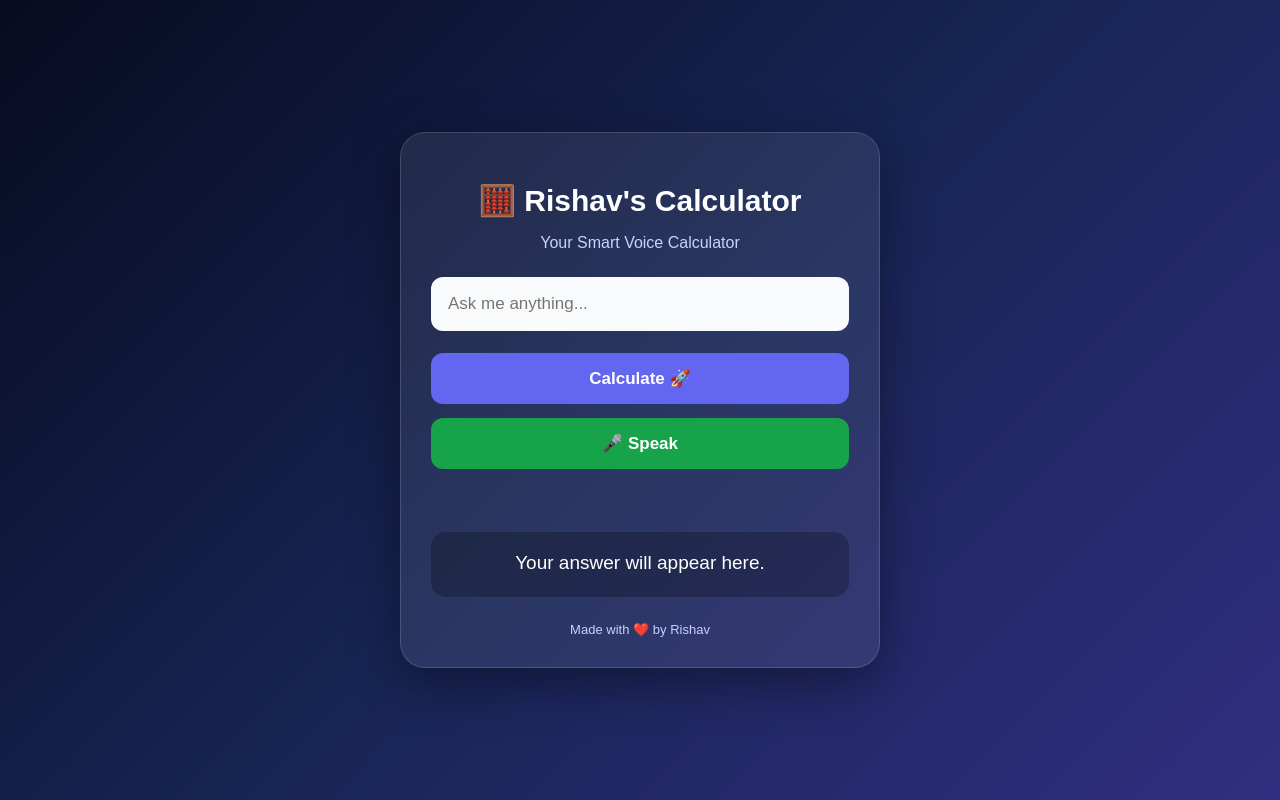
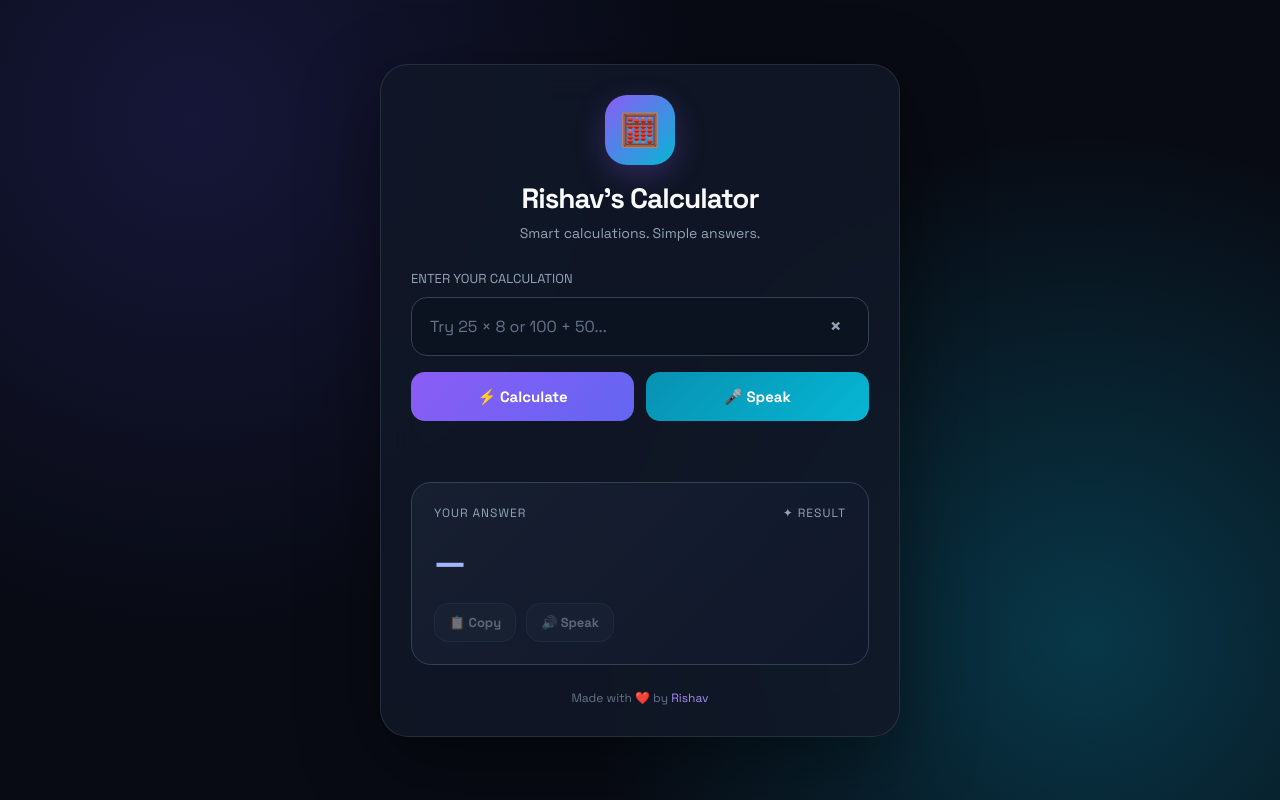
Before and after one commit to mecharena6909-cmd/voicecalculator, a Flask app: page / in a window 1280 px wide. Run offline with Flask 3, Linux system fonts and the light colour scheme.

Commit message:
Update index.html

```diff
--- a/voicecalculator/templates/index.html
+++ b/voicecalculator/templates/index.html
@@ -5,29 +5,38 @@
 <meta charset="UTF-8">
 <meta name="viewport" content="width=device-width, initial-scale=1.0">
 
-    <!-- Google Search Console Verification -->
-    <meta name="google-site-verification"
-          content="ugNqtReIBORWjvmHZWHtdlhS_gTzaQPPcT1lYxbKif4" />
+<meta name="google-site-verification" content="ugNqtReIBORWjvmHZWHtdlhS_gTzaQPPcT1lYxbKif4">
 
 <title>Rishav's Calculator</title>
+<meta name="description" content="Rishav's Calculator - A smart voice and scientific calculator.">
 
-    <meta name="description"
-          content="Rishav's Calculator is a smart voice-controlled calculator. Ask mathematical questions and get instant answers.">
-
-    <meta name="keywords"
-          content="Rishav Calculator, Voice Calculator, Online Calculator, Smart Calculator">
+<link rel="preconnect" href="https://fonts.googleapis.com">
+<link rel="preconnect" href="https://fonts.gstatic.com" crossorigin>
+<link href="https://fonts.googleapis.com/css2?family=Space+Grotesk:wght@400;500;600;700&display=swap" rel="stylesheet">
 
 <style>
 * {
     box-sizing: border-box;
 }
 
+:root {
+    --bg: #080b14;
+    --panel: #111827;
+    --text: #f8fafc;
+    --muted: #94a3b8;
+    --accent: #8b5cf6;
+    --accent2: #06b6d4;
+}
+
 body {
     margin: 0;
     min-height: 100vh;
-            font-family: Arial, sans-serif;
-            background: linear-gradient(135deg, #080b20, #172554, #312e81);
-            color: white;
+    font-family: 'Space Grotesk', sans-serif;
+    background:
+        radial-gradient(circle at 15% 15%, #312e8155, transparent 40%),
+        radial-gradient(circle at 85% 80%, #0891b255, transparent 40%),
+        var(--bg);
+    color: var(--text);
     display: flex;
     justify-content: center;
     align-items: center;
@@ -36,84 +45,222 @@
 
 .calculator {
     width: 100%;
-            max-width: 480px;
-            background: rgba(255,255,255,0.08);
+    max-width: 520px;
+    background: rgba(17, 24, 39, 0.85);
+    border: 1px solid rgba(255,255,255,0.1);
+    border-radius: 28px;
     padding: 30px;
-            border-radius: 25px;
-            border: 1px solid rgba(255,255,255,0.15);
-            box-shadow: 0 15px 50px rgba(0,0,0,0.4);
+    box-shadow: 0 25px 80px rgba(0,0,0,0.45);
+    backdrop-filter: blur(20px);
+}
+
+.top {
     text-align: center;
+    margin-bottom: 28px;
+}
+
+.logo {
+    width: 70px;
+    height: 70px;
+    display: flex;
+    justify-content: center;
+    align-items: center;
+    margin: 0 auto 15px;
+    border-radius: 22px;
+    background: linear-gradient(135deg, #8b5cf6, #06b6d4);
+    font-size: 32px;
+    box-shadow: 0 10px 30px #8b5cf644;
 }
 
 h1 {
-            font-size: 30px;
-            margin-bottom: 8px;
+    font-size: 28px;
+    margin: 0;
+    letter-spacing: -1px;
 }
 
 .subtitle {
-            color: #c7d2fe;
-            margin-bottom: 25px;
+    color: var(--muted);
+    font-size: 14px;
+    margin-top: 8px;
+}
+
+.label {
+    font-size: 13px;
+    color: var(--muted);
+    display: block;
+    text-align: left;
+    margin-bottom: 10px;
+}
+
+.input-wrap {
+    position: relative;
 }
 
 input {
     width: 100%;
-            padding: 17px;
+    padding: 18px;
+    padding-right: 50px;
+    border: 1px solid #334155;
+    border-radius: 16px;
+    outline: none;
+    font-family: inherit;
+    font-size: 16px;
+    color: white;
+    background: #0b1220;
+    transition: 0.2s;
+}
+
+input:focus {
+    border-color: var(--accent);
+    box-shadow: 0 0 0 3px #8b5cf622;
+}
+
+input::placeholder {
+    color: #64748b;
+}
+
+.clear {
+    position: absolute;
+    right: 12px;
+    top: 50%;
+    transform: translateY(-50%);
+    background: none;
     border: none;
-            outline: none;
-            border-radius: 12px;
-            font-size: 17px;
-            margin-bottom: 15px;
-            background: #f8fafc;
-            color: #111827;
+    color: #94a3b8;
+    cursor: pointer;
+    font-size: 20px;
+}
+
+.buttons {
+    display: grid;
+    grid-template-columns: 1fr 1fr;
+    gap: 12px;
+    margin-top: 16px;
 }
 
 button {
-            width: 100%;
+    border: none;
+    border-radius: 14px;
     padding: 15px;
-            margin: 7px 0;
-            border: none;
-            border-radius: 12px;
-            font-size: 17px;
-            font-weight: bold;
     cursor: pointer;
-            transition: 0.2s;
+    font-family: inherit;
+    font-size: 15px;
+    font-weight: 700;
+    transition: transform 0.2s, opacity 0.2s;
 }
 
 button:hover {
-            transform: scale(1.02);
-            opacity: 0.9;
+    transform: translateY(-2px);
+    opacity: 0.92;
+}
+
+button:active {
+    transform: scale(0.97);
 }
 
 .calculate {
-            background: #6366f1;
+    background: linear-gradient(135deg, #8b5cf6, #6366f1);
     color: white;
 }
 
-        .speak {
-            background: #16a34a;
+.mic {
+    background: linear-gradient(135deg, #0891b2, #06b6d4);
     color: white;
 }
 
-        .answer {
-            margin-top: 22px;
-            padding: 20px;
-            border-radius: 15px;
-            background: rgba(0,0,0,0.25);
-            min-height: 65px;
-            font-size: 19px;
+.mic.listening {
+    background: #dc2626;
+    animation: pulse 1s infinite;
+}
+
+@keyframes pulse {
+    50% {
+        opacity: 0.6;
+    }
+}
+
+.status {
+    color: #67e8f9;
+    font-size: 13px;
+    min-height: 22px;
+    margin: 14px 0 0;
+    text-align: center;
+}
+
+.result {
+    margin-top: 25px;
+    border: 1px solid #334155;
+    border-radius: 20px;
+    padding: 22px;
+    background: linear-gradient(135deg, #1e293b88, #0f172a);
+    min-height: 130px;
+}
+
+.result-head {
+    display: flex;
+    align-items: center;
+    justify-content: space-between;
+    color: var(--muted);
+    font-size: 12px;
+    letter-spacing: 1px;
+    text-transform: uppercase;
+}
+
+.result-value {
+    font-size: 36px;
+    font-weight: 700;
     overflow-wrap: anywhere;
+    margin-top: 18px;
+    color: #a5b4fc;
+}
+
+.result-actions {
+    display: flex;
+    gap: 10px;
+    margin-top: 18px;
+}
+
+.small-btn {
+    background: #1e293b;
+    color: #cbd5e1;
+    border: 1px solid #334155;
+    padding: 10px 14px;
+    font-size: 13px;
+}
+
+.small-btn:disabled {
+    opacity: 0.4;
+    cursor: not-allowed;
 }
 
 .footer {
+    text-align: center;
+    color: #64748b;
+    font-size: 12px;
     margin-top: 25px;
-            color: #c7d2fe;
-            font-size: 13px;
 }
 
-        #status {
-            color: #a5f3fc;
-            font-size: 14px;
-            min-height: 20px;
+.footer span {
+    color: #a78bfa;
+}
+
+@media (max-width: 480px) {
+    .calculator {
+        padding: 22px;
+        border-radius: 23px;
+    }
+
+    h1 {
+        font-size: 24px;
+    }
+
+    .result-value {
+        font-size: 30px;
+    }
+
+    body {
+        padding: 12px;
+    }
 }
 </style>
 </head>
@@ -122,88 +269,155 @@
 
 <div class="calculator">
 
-        <h1>🧮 Rishav's Calculator</h1>
+    <div class="top">
+        <div class="logo">🧮</div>
+        <h1>Rishav's Calculator</h1>
+        <div class="subtitle">Smart calculations. Simple answers.</div>
+    </div>
 
-        <p class="subtitle">
-            Your Smart Voice Calculator
-        </p>
+    <label class="label" for="question">ENTER YOUR CALCULATION</label>
 
+    <div class="input-wrap">
         <input
+            id="question"
             type="text"
-            id="question"
-            placeholder="Ask me anything..."
+            placeholder="Try 25 × 8 or 100 + 50..."
             autocomplete="off"
         >
 
-        <button class="calculate" onclick="calculate()">
-            Calculate 🚀
-        </button>
+        <button class="clear" onclick="clearInput()" title="Clear">×</button>
+    </div>
 
-        <button class="speak" onclick="startListening()">
-            🎤 Speak
-        </button>
+    <div class="buttons">
+        <button class="calculate" onclick="calculate()">⚡ Calculate</button>
+        <button class="mic" id="micButton" onclick="startListening()">🎤 Speak</button>
+    </div>
 
-        <p id="status"></p>
+    <div class="status" id="status"></div>
 
-        <div class="answer" id="answer">
-            Your answer will appear here.
+    <div class="result">
+        <div class="result-head">
+            <span>Your Answer</span>
+            <span>✦ Result</span>
+        </div>
+
+        <div class="result-value" id="answer">—</div>
+
+        <div class="result-actions">
+            <button class="small-btn" id="copyButton" onclick="copyAnswer()" disabled>📋 Copy</button>
+            <button class="small-btn" id="speakButton" onclick="speakCurrentAnswer()" disabled>🔊 Speak</button>
+        </div>
     </div>
 
     <div class="footer">
-            Made with ❤️ by Rishav
+        Made with ❤️ by <span>Rishav</span>
     </div>
 
 </div>
 
 <script>
+let currentAnswer = null;
 
 async function calculate() {
 
     const question = document.getElementById("question").value.trim();
-
     const answerBox = document.getElementById("answer");
     const status = document.getElementById("status");
 
     if (!question) {
-                answerBox.innerText = "Please enter a question!";
+        status.innerText = "Please enter a calculation.";
         return;
     }
 
     answerBox.innerText = "Calculating...";
     status.innerText = "";
 
+    document.getElementById("copyButton").disabled = true;
+    document.getElementById("speakButton").disabled = true;
+
     try {
 
         const response = await fetch("/calculate", {
-
             method: "POST",
-
             headers: {
                 "Content-Type": "application/json"
             },
-
             body: JSON.stringify({
                 question: question
             })
-
         });
 
         const data = await response.json();
 
-                if (!response.ok) {
+        if (!response.ok || data.success === false) {
             throw new Error(data.error || "Calculation failed");
         }
 
-                answerBox.innerText = data.answer;
+        currentAnswer = data.answer ?? data.result;
 
-                speakAnswer(data.answer);
+        answerBox.innerText = currentAnswer;
+        status.innerText = "Calculation completed successfully!";
+
+        document.getElementById("copyButton").disabled = false;
+        document.getElementById("speakButton").disabled = false;
+
+        speakAnswer(currentAnswer);
 
     } catch (error) {
 
-                answerBox.innerText = "Error: " + error.message;
+        currentAnswer = null;
+        answerBox.innerText = "Error";
+        status.innerText = error.message;
 
     }
+}
 
+async function copyAnswer() {
+
+    if (currentAnswer === null) return;
+
+    try {
+        await navigator.clipboard.writeText(String(currentAnswer));
+        document.getElementById("status").innerText = "Answer copied!";
+    } catch (error) {
+        document.getElementById("status").innerText = "Copy failed. Please copy manually.";
+    }
+}
+
+function speakCurrentAnswer() {
+
+    if (currentAnswer !== null) {
+        speakAnswer(currentAnswer);
+    }
+}
+
+function speakAnswer(text) {
+
+    if (!("speechSynthesis" in window)) return;
+
+    window.speechSynthesis.cancel();
+
+    const speech = new SpeechSynthesisUtterance(String(text));
+    speech.lang = "en-IN";
+    speech.rate = 1;
+
+    window.speechSynthesis.speak(speech);
+}
+
+function clearInput() {
+
+    document.getElementById("question").value = "";
+    document.getElementById("answer").innerText = "—";
+    document.getElementById("status").innerText = "";
+
+    currentAnswer = null;
+
+    document.getElementById("copyButton").disabled = true;
+    document.getElementById("speakButton").disabled = true;
+
+    window.speechSynthesis.cancel();
+
+    document.getElementById("question").focus();
 }
 
 function startListening() {
@@ -212,9 +426,11 @@
         window.SpeechRecognition ||
         window.webkitSpeechRecognition;
 
+    const status = document.getElementById("status");
+    const micButton = document.getElementById("micButton");
+
     if (!SpeechRecognition) {
-                document.getElementById("status").innerText =
-                    "Voice recognition is not supported in this browser.";
+        status.innerText = "Voice recognition is not supported in this browser.";
         return;
     }
 
@@ -224,67 +440,44 @@
     recognition.continuous = false;
     recognition.interimResults = false;
 
-            document.getElementById("status").innerText =
-                "🎤 Listening...";
+    micButton.classList.add("listening");
+    micButton.innerText = "🔴 Listening...";
+    status.innerText = "Listening. Speak now!";
 
     recognition.onresult = function(event) {
 
         const text = event.results[0][0].transcript;
 
         document.getElementById("question").value = text;
-
-                document.getElementById("status").innerText =
-                    "You said: " + text;
+        status.innerText = "Recognized: " + text;
 
         calculate();
-
     };
 
     recognition.onerror = function(event) {
-
-                document.getElementById("status").innerText =
-                    "Voice error: " + event.error;
-
+        status.innerText = "Voice error: " + event.error;
     };
 
     recognition.onend = function() {
+        micButton.classList.remove("listening");
+        micButton.innerText = "🎤 Speak";
+    };
 
-                if (document.getElementById("status").innerText ===
-                    "🎤 Listening...") {
-                    document.getElementById("status").innerText =
-                        "Listening stopped.";
+    try {
+        recognition.start();
+    } catch (error) {
+        status.innerText = "Microphone could not start.";
+        micButton.classList.remove("listening");
+        micButton.innerText = "🎤 Speak";
+    }
 }
 
-            };
+document.getElementById("question").addEventListener("keydown", function(event) {
 
-            recognition.start();
-
-        }
-
-        function speakAnswer(text) {
-
-            if (!("speechSynthesis" in window)) return;
-
-            window.speechSynthesis.cancel();
-
-            const speech = new SpeechSynthesisUtterance(String(text));
-
-            speech.lang = "en-IN";
-            speech.rate = 1;
-
-            window.speechSynthesis.speak(speech);
-
-        }
-
-        document.getElementById("question").addEventListener(
-            "keydown",
-            function(event) {
     if (event.key === "Enter") {
         calculate();
     }
-            }
-        );
-
+});
 </script>
 
 </body>
```
Lines whose indentation alone changed are shown as unchanged.
